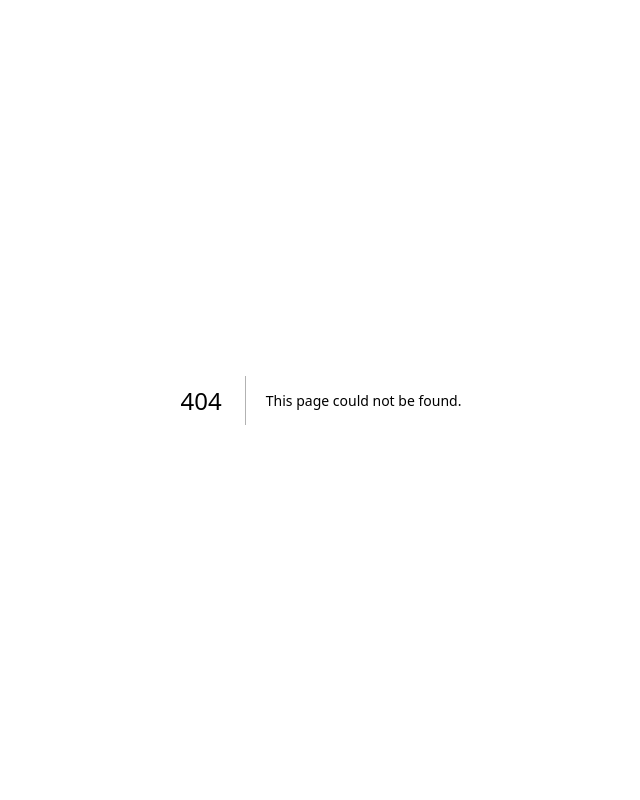
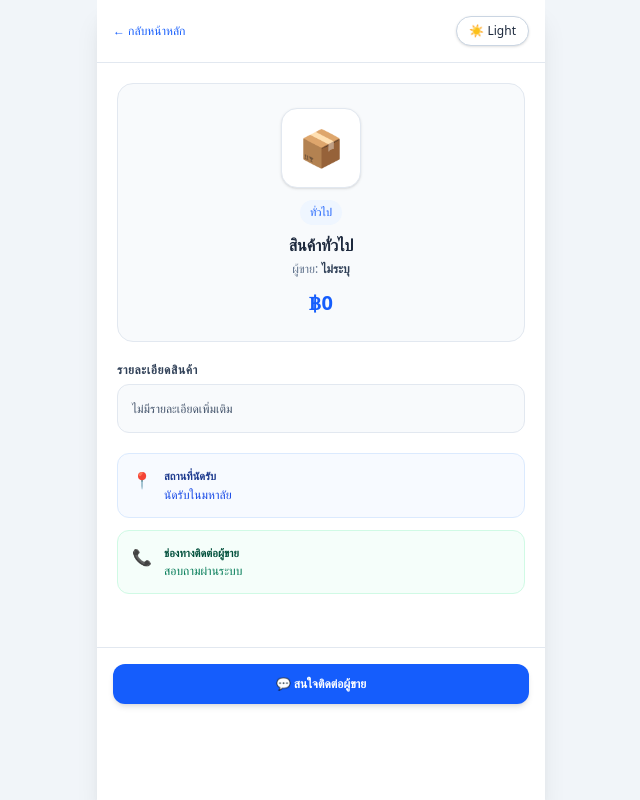
Before and after one commit to palisun47-lang/campus-marketplace, a Next.js app: page /home/detail in a window 1280 px wide. Before the commit this address had no page. Shown: the whole page, without its empty margins (319-959 px from the left). Built offline with nearby package versions, Linux system fonts and the light colour scheme.

Commit message:
Add product detail page with click navigation

```diff
--- /dev/null
+++ b/app/home/detail/page.tsx
@@ -0,0 +1,99 @@
+'use client';
+
+import Link from 'next/link';
+import { useSearchParams } from 'next/navigation';
+import ThemeToggle from '../../ThemeToggle';
+
+export default function ProductDetailPage() {
+  const searchParams = useSearchParams();
+
+  const title = searchParams.get('title') || 'สินค้าทั่วไป';
+  const category = searchParams.get('category') || 'ทั่วไป';
+  const price = searchParams.get('price') || '0';
+  const seller = searchParams.get('seller') || 'ไม่ระบุ';
+  const icon = searchParams.get('icon') || '📦';
+  const description = searchParams.get('desc') || 'ไม่มีรายละเอียดเพิ่มเติม';
+  const location = searchParams.get('loc') || 'นัดรับในมหาลัย';
+  const contact = searchParams.get('contact') || 'สอบถามผ่านระบบ';
+
+  return (
+    <main className="min-h-screen bg-slate-100 dark:bg-slate-950 flex flex-col items-center">
+      <div className="w-full max-w-md bg-white dark:bg-slate-900 min-h-screen shadow-xl flex flex-col pb-20">
+
+        {/* Header */}
+        <header className="p-4 border-b border-slate-200 dark:border-slate-800 flex items-center justify-between sticky top-0 bg-white/90 dark:bg-slate-900/90 backdrop-blur-md z-10">
+          <div className="flex items-center gap-3">
+            <Link href="/home" className="text-xs text-blue-600 dark:text-blue-400 hover:underline flex items-center gap-1 font-medium">
+              ← กลับหน้าหลัก
+            </Link>
+          </div>
+          <ThemeToggle />
+        </header>
+
+        {/* Detail Content */}
+        <div className="p-5 flex flex-col gap-5 flex-1">
+
+          {/* Icon & Title Box */}
+          <div className="flex flex-col items-center text-center p-6 bg-slate-50 dark:bg-slate-800/50 rounded-2xl border border-slate-200 dark:border-slate-700/60">
+            <div className="w-20 h-20 bg-white dark:bg-slate-800 rounded-2xl shadow-sm flex items-center justify-center text-4xl mb-3 border border-slate-200 dark:border-slate-700">
+              {icon}
+            </div>
+            <span className="px-2.5 py-1 text-[11px] font-medium bg-blue-50 dark:bg-blue-950/60 text-blue-600 dark:text-blue-400 rounded-full mb-2">
+              {category}
+            </span>
+            <h1 className="text-base font-bold text-slate-800 dark:text-slate-100 mb-1">
+              {title}
+            </h1>
+            <p className="text-xs text-slate-500 dark:text-slate-400">
+              ผู้ขาย: <span className="font-semibold text-slate-700 dark:text-slate-300">{seller}</span>
+            </p>
+            <div className="text-xl font-extrabold text-blue-600 dark:text-blue-400 mt-3">
+              ฿{price}
+            </div>
+          </div>
+
+          {/* Description Box */}
+          <div className="flex flex-col gap-1.5">
+            <h2 className="text-xs font-bold text-slate-700 dark:text-slate-300 uppercase tracking-wider">
+              รายละเอียดสินค้า
+            </h2>
+            <div className="p-3.5 bg-slate-50 dark:bg-slate-800/50 rounded-xl border border-slate-200 dark:border-slate-700/60 text-xs text-slate-600 dark:text-slate-300 leading-relaxed">
+              {description}
+            </div>
+          </div>
+
+          {/* Location & Contact Info */}
+          <div className="flex flex-col gap-3">
+            <div className="p-3.5 bg-blue-50/50 dark:bg-blue-950/30 rounded-xl border border-blue-100 dark:border-blue-900/40 flex items-start gap-3">
+              <span className="text-base">📍</span>
+              <div>
+                <p className="text-[11px] font-bold text-blue-900 dark:text-blue-300">สถานที่นัดรับ</p>
+                <p className="text-xs text-blue-700 dark:text-blue-400 mt-0.5">{location}</p>
+              </div>
+            </div>
+
+            <div className="p-3.5 bg-emerald-50/50 dark:bg-emerald-950/30 rounded-xl border border-emerald-100 dark:border-emerald-900/40 flex items-start gap-3">
+              <span className="text-base">📞</span>
+              <div>
+                <p className="text-[11px] font-bold text-emerald-900 dark:text-emerald-300">ช่องทางติดต่อผู้ขาย</p>
+                <p className="text-xs text-emerald-700 dark:text-emerald-400 mt-0.5">{contact}</p>
+              </div>
+            </div>
+          </div>
+
+        </div>
+
+        {/* Action Button */}
+        <div className="p-4 border-t border-slate-200 dark:border-slate-800 bg-white dark:bg-slate-900 sticky bottom-0">
+          <button
+            onClick={() => alert('ส่งข้อความหาผู้ขายเรียบร้อยแล้ว!')}
+            className="w-full py-3 bg-blue-600 hover:bg-blue-700 text-white text-xs font-semibold rounded-xl shadow-md transition-all active:scale-95 cursor-pointer"
+          >
+            💬 สนใจติดต่อผู้ขาย
+          </button>
+        </div>
+
+      </div>
+    </main>
+  );
+}
--- a/app/home/page.tsx
+++ b/app/home/page.tsx
@@ -4,7 +4,6 @@ import Link from 'next/link';
 import ThemeToggle from '../ThemeToggle';
 
 export default function HomePage() {
-  // ข้อมูลสินค้าตัวอย่าง 5 รายการ
   const products = [
     {
       id: 1,
@@ -13,6 +12,9 @@ export default function HomePage() {
       price: '250',
       seller: 'รุ่นพี่ปี 3',
       icon: '📚',
+      description: 'หนังสือมือหนึ่งอ่านเอง อ่านคนเดียว สภาพสะอาด ไม่มีรอยขีดเขียน ห่อปกใสเรียบร้อยครับ',
+      location: 'นัดรับตึกคณะ IT หรือโรงอาหารกลาง',
+      contact: 'Line: varisara_book',
     },
     {
       id: 2,
@@ -21,6 +23,9 @@ export default function HomePage() {
       price: '180',
       seller: 'เด็กเคมี',
       icon: '🥼',
+      description: 'ใส่ไปแล็บแค่ 2 ครั้ง ซักรีดสะอาดเรียบร้อย ไซส์ L รอบอก 42 นิ้ว กระดุมครบทุกเม็ด',
+      location: 'นัดรับหน้าตึกวิทยาศาสตร์',
+      contact: 'IG: chem_store',
     },
     {
       id: 3,
@@ -29,6 +34,9 @@ export default function HomePage() {
       price: '590',
       seller: 'น้องปี 1',
       icon: '🎧',
+      description: 'ใช้งานปกติ เสียงดี เบสแน่น แบตอึด อุปกรณ์ครบกล่องพร้อมสายชาร์จเดิม',
+      location: 'นัดรับหอพักนักศึกษาชาย',
+      contact: 'Tel: 089-123-4567',
     },
     {
       id: 4,
@@ -37,6 +45,9 @@ export default function HomePage() {
       price: '450',
       seller: 'วิศวะปี 2',
       icon: '🔢',
+      description: 'รุ่นยอดฮิตผ่านเกณฑ์สอบทุกสนาม หน้าจอชัดเจน ปุ่มกดนิ่ม ใช้งานได้เต็มระบบ',
+      location: 'นัดรับลานเกียร์ วิศวะ',
+      contact: 'Line: en_calc',
     },
     {
       id: 5,
@@ -45,6 +56,9 @@ export default function HomePage() {
       price: '1,200',
       seller: 'พี่หอพัก',
       icon: '🚲',
+      description: 'ปั่นนิ่ม ยางไม่รั่ว มีตะกร้าหน้าใส่ของได้ เหมาะกับการขับขี่ภายในมหาลัยมากๆ ครับ',
+      location: 'นัดรับหอพักใน',
+      contact: 'Line: dormitory_bike',
     },
   ];
 
@@ -66,9 +80,11 @@ export default function HomePage() {
         {/* Product List */}
         <div className="p-4 flex flex-col gap-3 flex-1">
           {products.map((item) => (
-            <div
+            <Link
               key={item.id}
-              className="p-3 bg-white dark:bg-slate-800 border border-slate-200 dark:border-slate-700 rounded-2xl shadow-sm flex items-center gap-3 hover:border-blue-500 transition-colors"
+              // ส่งข้อมูลผ่าน URL query parameters ง่ายๆ เพื่อให้หน้าดีเทลอ่านค่าได้ทันที
+              href={`/home/detail?title=${encodeURIComponent(item.title)}&category=${encodeURIComponent(item.category)}&price=${encodeURIComponent(item.price)}&seller=${encodeURIComponent(item.seller)}&icon=${encodeURIComponent(item.icon)}&desc=${encodeURIComponent(item.description)}&loc=${encodeURIComponent(item.location)}&contact=${encodeURIComponent(item.contact)}`}
+              className="p-3 bg-white dark:bg-slate-800 border border-slate-200 dark:border-slate-700 rounded-2xl shadow-sm flex items-center gap-3 hover:border-blue-500 dark:hover:border-blue-400 transition-all cursor-pointer active:scale-98"
             >
               <div className="w-14 h-14 bg-slate-100 dark:bg-slate-700 rounded-xl flex items-center justify-center text-2xl shrink-0">
                 {item.icon}
@@ -87,11 +103,12 @@ export default function HomePage() {
                   ฿{item.price}
                 </p>
               </div>
-            </div>
+              <div className="text-slate-400 text-sm">›</div>
+            </Link>
           ))}
         </div>
 
-        {/* Floating Action Button สำหรับไปหน้าเพิ่มสินค้า */}
+        {/* Floating Action Button */}
         <div className="fixed bottom-6 w-full max-w-md px-4 flex justify-center pointer-events-none">
           <Link
             href="/product"
```
